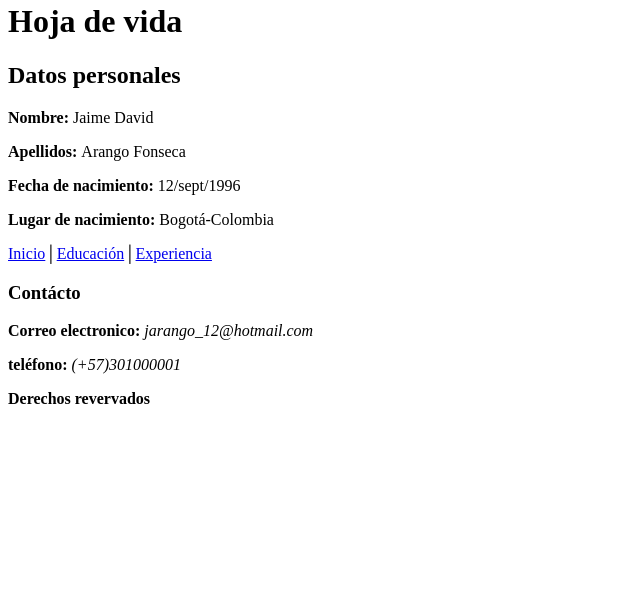
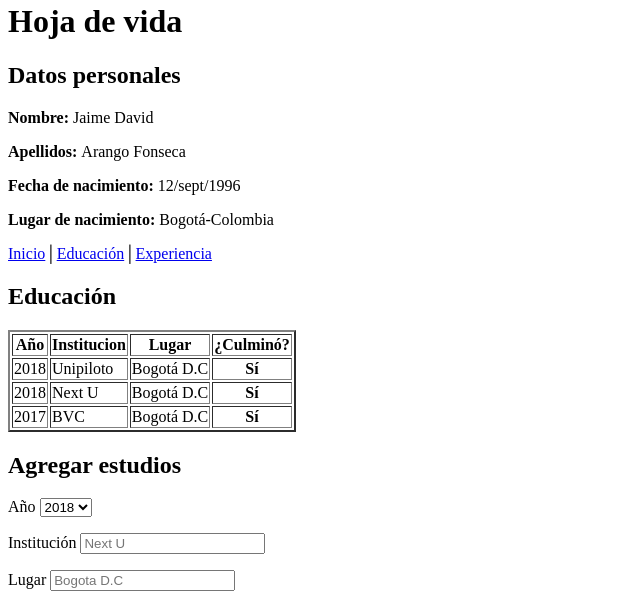
Before and after one commit to jaimearango12/Evaluacion-final-next-U, a plain HTML site: page Educacion.html in a window 1280 px wide. Shown: the part 180-784 px from the top of the page, without its empty margins (0-640 px from the left). Drawn offline with Linux system fonts and the light colour scheme.

Commit message:
parte dos terminada

```diff
--- a/Educacion.html
+++ b/Educacion.html
@@ -22,7 +22,70 @@
       <a href="Index.html">Inicio</a>│<a href="Educacion.html">Educación</a>│<a href="Experiencia.html">Experiencia</a>
     </nav>
     <section>
-
+      <h2>Educaci&oacute;n</h2>
+      <table border="2">
+        <thead>
+        <tr>
+          <th>Año</th>
+          <th>Institucion</th>
+          <th>Lugar</th>
+          <th>¿Culmin&oacute;?</th>
+        </tr>
+        </thead>
+        <tbody>
+          <tr>
+          <td>2018</td>
+          <td>Unipiloto</td>
+          <td>Bogotá D.C</td>
+          <th>Sí</th>
+          </tr>
+          <tr>
+          <td>2018</td>
+          <td>Next U</td>
+          <td>Bogotá D.C</td>
+          <th>Sí</th>
+          </tr>
+          <tr>
+          <td>2017</td>
+          <td>BVC</td>
+          <td>Bogotá D.C</td>
+          <th>Sí</th>
+          </tr>
+        </tbody>
+      </table>
+      <h2>Agregar estudios</h2>
+      <form autocomplete="on">
+        <p>
+        <label for="yr">Año</label>
+        <select name="año">
+          <option>2018</option>
+          <option>2017</option>
+          <option>2016</option>
+          <option>2015</option>
+          <option>2014</option>
+          <option>2013</option>
+          <option>2012</option>
+          <option>2011</option>
+          <option>2010</option>
+        </select>
+        </p>
+        <p>
+        <label for="Institucion">Instituci&oacute;n</label>
+        <input type="text" required placeholder="Next U">
+        </p>
+        <p>
+        <label for="Lugar">Lugar</label>
+        <input type="text" required placeholder="Bogota D.C">
+        </p>
+        <p>
+      		<label for="end">¿Culminó? </label>
+      		<br>
+      		<input type="radio" name="end"> Si
+      		<br>
+      		<input type="radio" name="end"> No
+      	</p>
+        <input type="submit" value="Enviar">
+      </form>
     </section>
     <footer>
       <h3><strong>Contácto</strong></h3>
```
